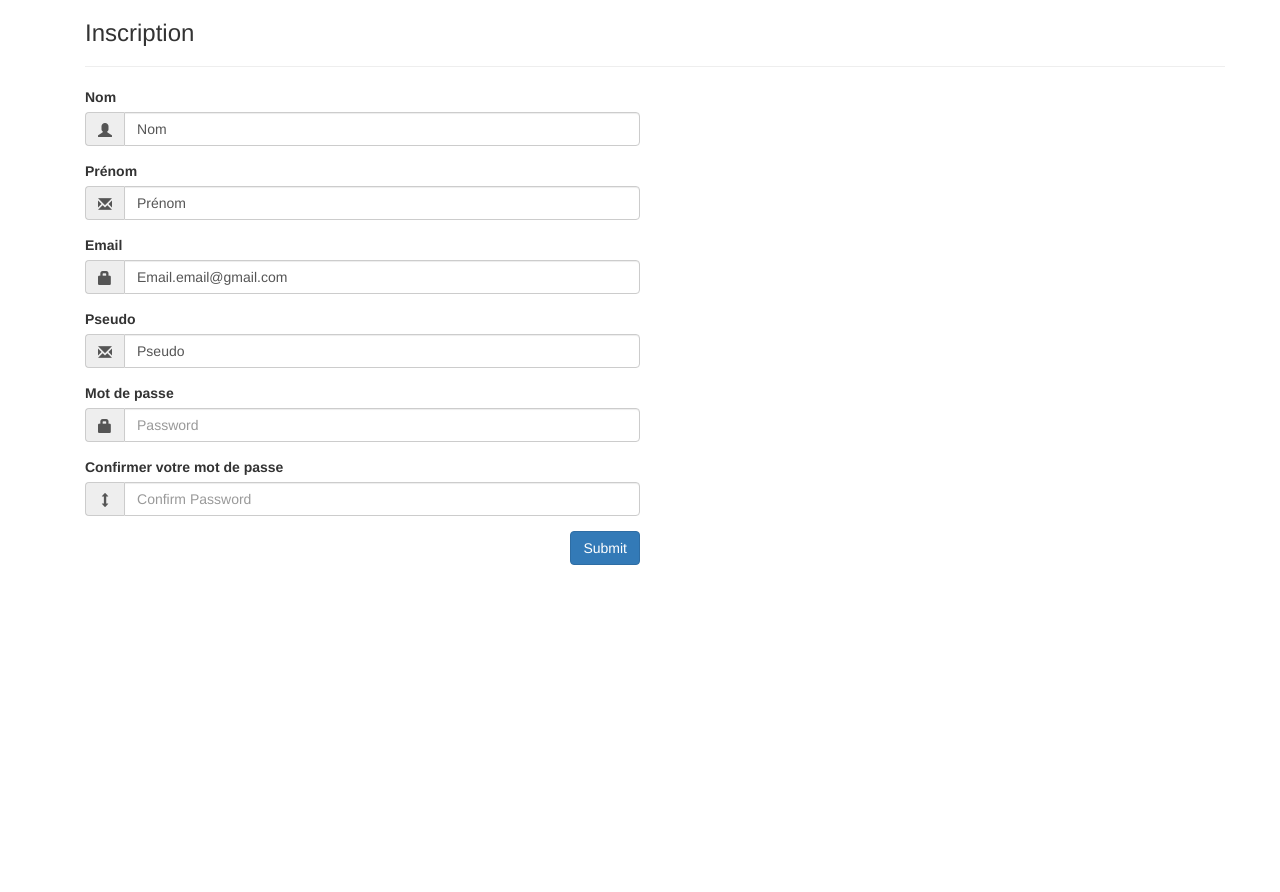
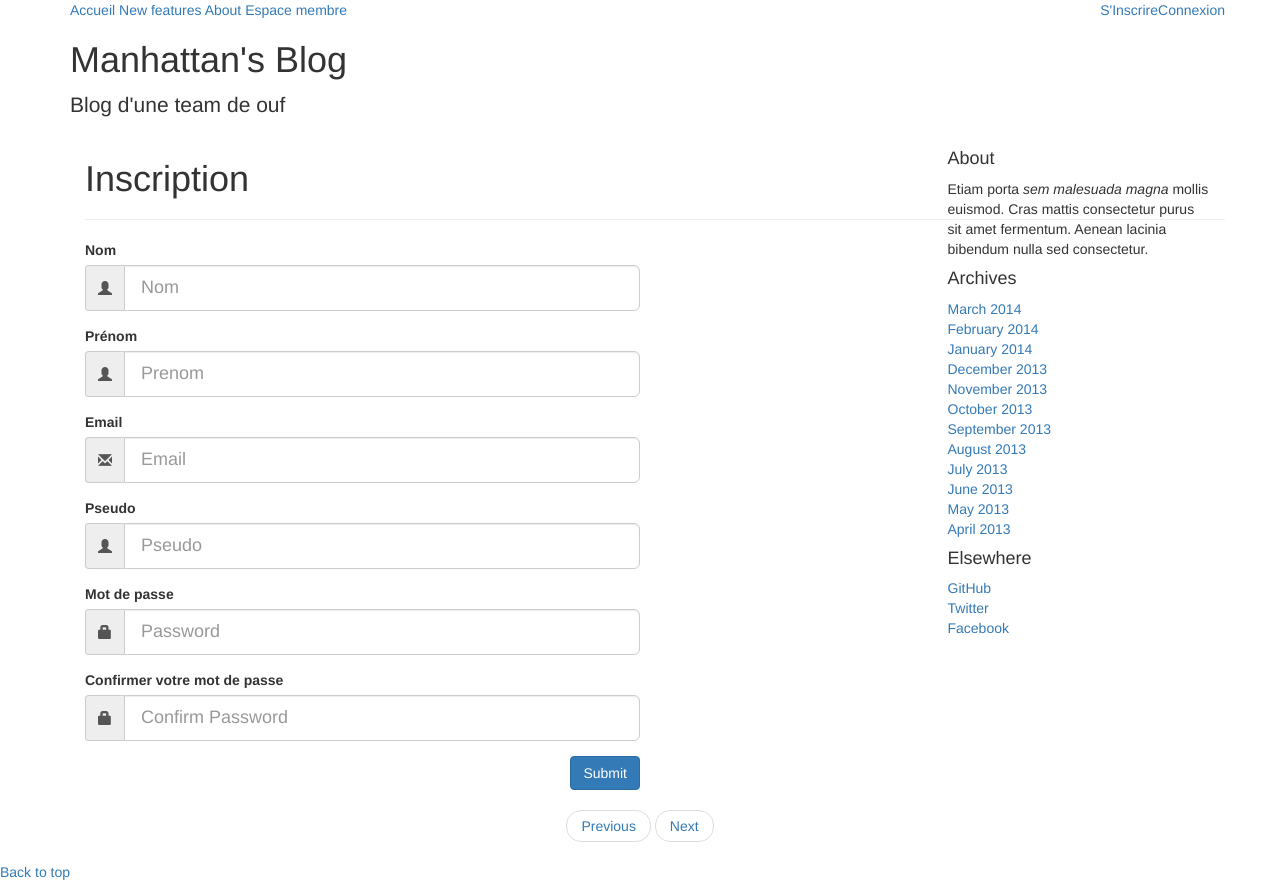
Before and after one commit to yannBlanchard/projetManhattan, a PHP site: page /inscription.php in a window 1280 px wide. Before the commit the page ends 565 px from the top, so only its background shows below. Run offline with PHP 8.4, Linux system fonts and the light colour scheme; some libraries are stand-ins or nearby versions.

Commit message:
Changement arborescance des views.
Séparation header/footer/navigation/sidebar

```diff
--- /dev/null
+++ b/View/footer.php
@@ -0,0 +1,16 @@
+<?php
+/**
+ * Created by PhpStorm.
+ * User: thaonzo
+ * Date: 13/04/2015
+ * Time: 15:19
+ */
+?>
+
+<!-- Bootstrap core JavaScript
+================================================== -->
+<!-- Placed at the end of the document so the pages load faster -->
+<script src="https://ajax.googleapis.com/ajax/libs/jquery/1.11.2/jquery.min.js"></script>
+<script src="../js/bootstrap.min.js"></script>
+</body>
+</html>
--- /dev/null
+++ b/View/header.php
@@ -0,0 +1,30 @@
+<?php
+/**
+ * Created by PhpStorm.
+ * User: thaonzo
+ * Date: 13/04/2015
+ * Time: 15:16
+ */
+
+?>
+
+<!DOCTYPE html>
+<html lang="fr">
+<head>
+    <meta charset="utf-8">
+    <meta http-equiv="X-UA-Compatible" content="IE=edge">
+    <meta name="viewport" content="width=device-width, initial-scale=1">
+    <!-- The above 3 meta tags *must* come first in the head; any other head content must come *after* these tags -->
+    <meta name="description" content="">
+    <meta name="author" content="aonblaste">
+    <link rel="icon" href="../img/favicon.ico">
+
+    <title>Manhattan's Blog</title>
+    <link href='http://fonts.googleapis.com/css?family=Pacifico' rel='stylesheet' type='text/css'>
+    <!-- Bootstrap core CSS -->
+    <link href="../css/bootstrap.css" rel="stylesheet">
+
+    <!-- Custom styles for this template -->
+    <link href="../css/manhattan.css" rel="stylesheet">
+
+</head>
--- a/View/inscription.php
+++ b/View/inscription.php
@@ -1,81 +1,99 @@
 <?php
-/**
- * Created by PhpStorm.
- * User: austepha
- * Date: 13/04/2015
- * Time: 11:28
- *
- * Page qui permet à un utilisateur de se connecter.
- */
+require_once('header.php');
 
 ?>
 
-<html lang="fr">
-<head>
-    <meta charset="utf-8">
-    <meta http-equiv="X-UA-Compatible" content="IE=edge">
-    <meta name="viewport" content="width=device-width, initial-scale=1">
+<body>
 
-    <meta name="description" content="">
-    <meta name="author" content="aonblaste">
+<?php
+
+require_once('navigation.php');
+
+?>
+
+<div class="container">
+
+    <div class="blog-header">
+        <h1 class="blog-title">Manhattan's Blog</h1>
+        <p class="lead blog-description">Blog d'une team de ouf</p>
+    </div>
+
+    <div class="row">
+
+        <div class="col-sm-8 blog-main">
 
 
-    <!-- Bootstrap core CSS -->
-    <link href="../css/bootstrap.min.css" rel="stylesheet">
-
-    <!-- Custom styles for this template -->
-    <link href="../css/manhattan.css" rel="stylesheet">
-
-</head>
-<body>
-
-
-<div class="blog-masthead">
                     <div class="container">
-<div class="container">
-     <h3>Inscription</h3>
+                        <h1>Inscription</h1>
                         <hr>
                         <div class="row">
                             <div class="col-lg-6">
                                 <div class="form-group">
                                     <label>Nom</label>
-                <div class="input-group"> <span class="input-group-addon"><span class="glyphicon glyphicon-user"></span></span>
-                    <input type="text" class="form-control" name="nom" id="nom" placeholder="Requested nom" required value="Nom">
+                                    <div class="input-group col-sm-12 col-xs-6 col-sm-8 col-lg-12 col-md-8"> <span class="input-group-addon"><span class="glyphicon glyphicon-user"></span></span>
+                                        <input type="text" class="form-control input-lg" name="nom" id="nom" placeholder="Nom" required>
                                     </div>
                                 </div>
                                 <div class="form-group">
                                     <label>Prénom</label>
-                <div class="input-group"> <span class="input-group-addon"><span class="glyphicon glyphicon-envelope"></span></span>
-                    <input type="text" class="form-control" name="prenom" id="prenom" placeholder="Requested prenom" required value="Prénom">
+                                    <div class="input-group col-sm-12 col-xs-6 col-sm-8 col-lg-12 col-md-8"> <span class="input-group-addon"><span class="glyphicon glyphicon-user"></span></span>
+                                        <input type="text" class="form-control input-lg" name="prenom" id="prenom" placeholder="Prenom" required >
                                     </div>
                                 </div>
                                 <div class="form-group">
                                     <label>Email</label>
-                <div class="input-group"> <span class="input-group-addon"><span class="glyphicon glyphicon-lock"></span></span>
-                    <input type="text" class="form-control" name="email" id="email" placeholder="Requested email" required value = "Email.email@gmail.com">
+                                    <div class="input-group col-sm-12 col-xs-6 col-sm-8 col-lg-12 col-md-8"> <span class="input-group-addon"><span class="glyphicon glyphicon-envelope"></span></span>
+                                        <input type="text" class="form-control input-lg" name="email" id="email" placeholder="Email" required>
                                     </div>
                                 </div>
                                 <div class="form-group">
                                     <label>Pseudo</label>
-                <div class="input-group"> <span class="input-group-addon"><span class="glyphicon glyphicon-envelope"></span></span>
-                    <input type="text" class="form-control" name="pseudo" id="pseudo" placeholder="Requested pseudo" required value="Pseudo">
+                                    <div class="input-group col-sm-12 col-xs-6 col-sm-8 col-lg-12 col-md-8"> <span class="input-group-addon"><span class="glyphicon glyphicon-user"></span></span>
+                                        <input type="text" class="form-control input-lg" name="pseudo" id="pseudo" placeholder="Pseudo" required>
                                     </div>
                                 </div>
                                 <div class="form-group">
                                     <label>Mot de passe</label>
-                <div class="input-group"> <span class="input-group-addon"><span class="glyphicon glyphicon-lock"></span></span>
-                    <input type="text" class="form-control" name="mdp" id="mdp" placeholder="Password" required data-toggle="popover" title="Password Strength" data-content="Enter Password...">
+                                    <div class="input-group col-sm-12 col-xs-6 col-sm-8 col-lg-12 col-md-8"> <span class="input-group-addon"><span class="glyphicon glyphicon-lock"></span></span>
+                                        <input type="text" class="form-control input-lg" name="mdp" id="mdp" placeholder="Password" required data-toggle="popover" title="Password Strength" data-content="Enter Password...">
                                     </div>
                                 </div>
                                 <div class="form-group">
                                     <label>Confirmer votre mot de passe</label>
-                <div class="input-group"> <span class="input-group-addon"><span class="glyphicon glyphicon-resize-vertical"></span></span>
-                    <input type="password" class="form-control" name="confirm" id="confirm" placeholder="Confirm Password" required>
+                                    <div class="input-group col-sm-12 col-xs-6 col-sm-8 col-lg-12 col-md-8"> <span class="input-group-addon"><span class="glyphicon glyphicon-lock"></span></span>
+                                        <input type="password" class="form-control input-lg" name="confirm" id="confirm" placeholder="Confirm Password" required>
                                     </div>
                                 </div>
                                 <input type="submit" name="submit" id="submit" value="Submit" class="btn btn-primary pull-right">
                             </div>
                         </div>
+
             </div>
-</body>
-</html>
+
+        </div><!-- /.blog-main -->
+
+        <div class="col-sm-3 col-sm-offset-1 blog-sidebar">
+            <?php
+                require_once('sidebar.php');
+            ?>
+        </div><!-- /.blog-sidebar -->
+
+    </div><!-- /.row -->
+
+</div><!-- /.container -->
+
+<footer class="blog-footer">
+    <p>
+    <ul class="pager">
+        <li><a href="#">Previous</a></li>
+        <li><a href="#">Next</a></li>
+    </ul>
+
+    <a href="#">Back to top</a>
+    </p>
+</footer>
+
+<?php
+require_once('footer.php');
+
+?>
--- /dev/null
+++ b/View/navigation.php
@@ -0,0 +1,24 @@
+<?php
+/**
+ * Created by PhpStorm.
+ * User: thaonzo
+ * Date: 13/04/2015
+ * Time: 15:22
+ */
+
+?>
+
+<div class="blog-masthead">
+    <div class="container">
+        <nav class="blog-nav">
+            <a class="blog-nav-item active" href="#">Accueil</a>
+            <a class="blog-nav-item" href="#">New features</a>
+            <a class="blog-nav-item" href="#">About</a>
+            <a class="blog-nav-item" href="connexion.php">Espace membre</a>
+            <a class="blog-nav-item navbar-right" href="connexion.php">Connexion</a>
+            <a class="blog-nav-item navbar-right" href="inscription.php">S'Inscrire</a>
+
+
+        </nav>
+    </div>
+</div>
--- /dev/null
+++ b/View/sidebar.php
@@ -0,0 +1,39 @@
+<?php
+/**
+ * Created by PhpStorm.
+ * User: thaonzo
+ * Date: 13/04/2015
+ * Time: 16:01
+ */
+
+?>
+
+<div class="sidebar-module sidebar-module-inset">
+    <h4>About</h4>
+    <p>Etiam porta <em>sem malesuada magna</em> mollis euismod. Cras mattis consectetur purus sit amet fermentum. Aenean lacinia bibendum nulla sed consectetur.</p>
+</div>
+<div class="sidebar-module">
+    <h4>Archives</h4>
+    <ol class="list-unstyled">
+        <li><a href="#">March 2014</a></li>
+        <li><a href="#">February 2014</a></li>
+        <li><a href="#">January 2014</a></li>
+        <li><a href="#">December 2013</a></li>
+        <li><a href="#">November 2013</a></li>
+        <li><a href="#">October 2013</a></li>
+        <li><a href="#">September 2013</a></li>
+        <li><a href="#">August 2013</a></li>
+        <li><a href="#">July 2013</a></li>
+        <li><a href="#">June 2013</a></li>
+        <li><a href="#">May 2013</a></li>
+        <li><a href="#">April 2013</a></li>
+    </ol>
+</div>
+<div class="sidebar-module">
+    <h4>Elsewhere</h4>
+    <ol class="list-unstyled">
+        <li><a href="#">GitHub</a></li>
+        <li><a href="#">Twitter</a></li>
+        <li><a href="#">Facebook</a></li>
+    </ol>
+</div>
--- a/css/manhattan.css
+++ b/css/manhattan.css
@@ -34,7 +34,12 @@ h6, .h6 {
 /*
  * Masthead for nav
  */
+.btn-empty{
+    color: transparent;
+    background-color: transparent;
+    border-color: transparent;
 
+}
 .blog-masthead {
     background-color: #2ecc71  ;
     -webkit-box-shadow: inset 0 -2px 5px rgba(0,0,0,.1);
```
Also changed, not shown: View/index.php (+12 -74 lines). Lines whose indentation alone changed are shown as unchanged.
